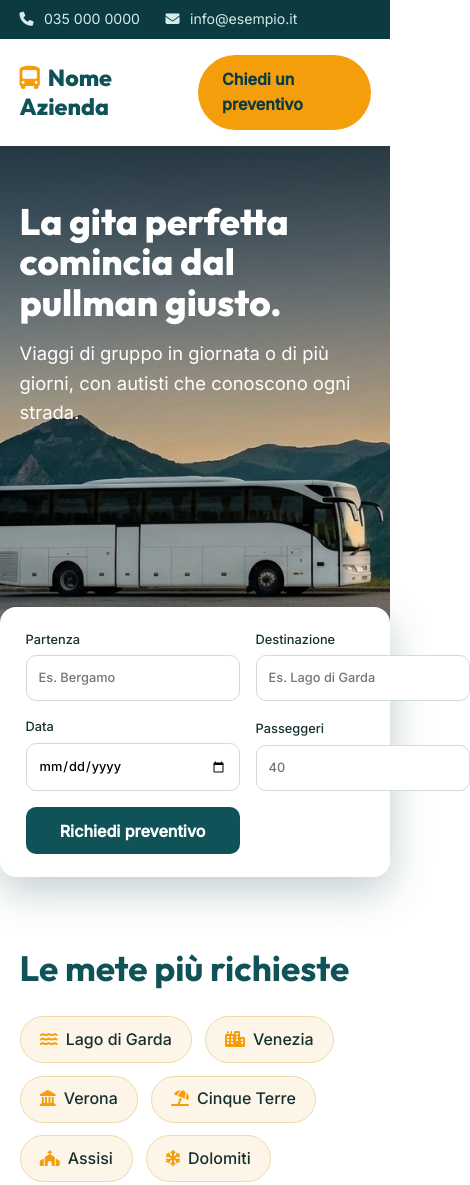
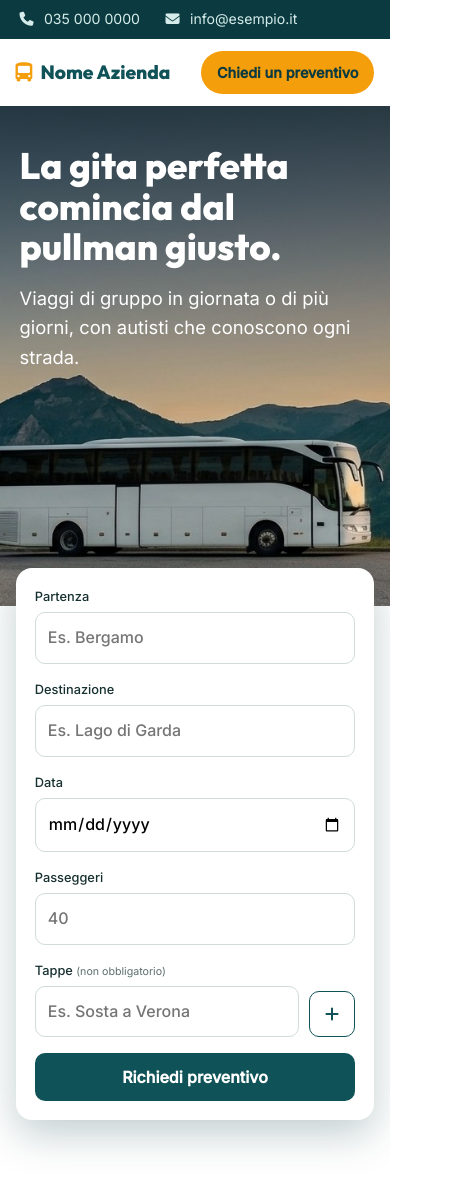
Before and after one commit to pixellegendlc-hash/siti-prova, a plain HTML site: page sito-b/index.html in a window 390 px wide. Shown: the top 1185 px of the page, 470 px wide, since content can reach past the window. Drawn offline with Linux system fonts and the light colour scheme.

Commit message:
Add files via upload

```diff
--- a/sito-b/home-b.css
+++ b/sito-b/home-b.css
@@ -291,3 +291,98 @@ footer b {
     height: 500px;
   }
 }
+
+/* ---- Modulo preventivo: tappe facoltative + correzioni per telefono ---- */
+body {
+  overflow-x: hidden;
+}
+.quote > * {
+  min-width: 0;
+}
+.quote input {
+  width: 100%;
+  min-width: 0;
+  min-height: 2.9rem;
+  font-size: 1rem;
+  -webkit-appearance: none;
+  appearance: none;
+}
+.tappe {
+  grid-column: 1/-1;
+  display: flex;
+  flex-direction: column;
+  gap: 0.7rem;
+}
+.tappa {
+  display: flex;
+  gap: 0.6rem;
+  align-items: flex-end;
+}
+.tappa label {
+  flex: 1;
+  min-width: 0;
+}
+.tappa small {
+  font-weight: 400;
+  opacity: 0.7;
+}
+.quote .piu,
+.quote .meno {
+  flex: none;
+  width: 2.9rem;
+  height: 2.9rem;
+  padding: 0;
+  cursor: pointer;
+  display: grid;
+  place-items: center;
+  font-size: 1rem;
+}
+.quote {
+  grid-template-columns: repeat(4, 1fr);
+}
+.quote button[type="submit"] {
+  grid-column: 1/-1;
+  justify-self: start;
+}
+.quote .piu,
+.quote .meno {
+  background: #fff;
+  color: var(--teal);
+  border: 1.5px solid var(--teal);
+  border-radius: 10px;
+}
+.quote .piu:hover,
+.quote .meno:hover {
+  background: var(--arancio);
+  border-color: var(--arancio);
+  color: var(--teal2);
+}
+@media (max-width: 600px) {
+  .nav {
+    gap: 1rem;
+    padding: 0.8rem 4vw;
+  }
+  .cta {
+    padding: 0.6rem 1rem;
+    font-size: 0.9rem;
+  }
+  .logo {
+    font-size: 1.2rem;
+  }
+  .hero-c {
+    padding: 2.5rem 5vw;
+  }
+  .quote-wrap {
+    margin: -2.4rem 4vw 0;
+    padding: 1.2rem;
+  }
+  .quote {
+    grid-template-columns: 1fr;
+  }
+  .quote button[type="submit"] {
+    justify-self: stretch;
+  }
+  .sez h2 {
+    font-size: 1.8rem;
+  }
+}
--- a/sito-b/index.html
+++ b/sito-b/index.html
@@ -40,8 +40,19 @@
         <label>Partenza<input name="partenza" placeholder="Es. Bergamo" /></label
         ><label>Destinazione<input name="destinazione" placeholder="Es. Lago di Garda" /></label
         ><label>Data<input type="date" name="data" /></label
-        ><label>Passeggeri<input type="number" min="1" name="passeggeri" placeholder="40" /></label
-        ><button type="submit">Richiedi preventivo</button>
+        ><label>Passeggeri<input type="number" min="1" name="passeggeri" placeholder="40" /></label>
+        <div class="tappe" id="tappe">
+          <div class="tappa">
+            <label
+              ><span class="t">Tappe <small>(non obbligatorio)</small></span
+              ><input name="tappa1" placeholder="Es. Sosta a Verona"
+            /></label>
+            <button type="button" class="piu" aria-label="Aggiungi un’altra tappa">
+              <i class="fa-solid fa-plus"></i>
+            </button>
+          </div>
+        </div>
+        <button type="submit">Richiedi preventivo</button>
       </form>
     </div>
     <section id="mete" class="sez">
@@ -147,5 +158,6 @@
       </div>
       <p class="copy">© Nome Azienda · Pagina di prova</p>
     </footer>
+    <script src="preventivo.js"></script>
   </body>
 </html>
--- /dev/null
+++ b/sito-b/preventivo.js
@@ -0,0 +1,30 @@
+// Tappe facoltative nel modulo preventivo: il pulsante + aggiunge uno slot, × lo rimuove.
+(() => {
+  const box = document.getElementById("tappe");
+  if (!box) return;
+
+  const aggiorna = () => {
+    box.querySelectorAll(".tappa.extra").forEach((riga, i) => {
+      riga.querySelector(".t").textContent = `Tappa ${i + 2}`;
+      riga.querySelector("input").name = `tappa${i + 2}`;
+    });
+  };
+
+  box.querySelector(".piu").addEventListener("click", () => {
+    const riga = document.createElement("div");
+    riga.className = "tappa extra";
+    riga.innerHTML =
+      '<label><span class="t"></span><input placeholder="Es. Sosta a Verona"></label>' +
+      '<button type="button" class="meno" aria-label="Rimuovi questa tappa"><i class="fa-solid fa-xmark"></i></button>';
+    box.appendChild(riga);
+    aggiorna();
+    riga.querySelector("input").focus();
+  });
+
+  box.addEventListener("click", (e) => {
+    const meno = e.target.closest(".meno");
+    if (!meno) return;
+    meno.closest(".tappa").remove();
+    aggiorna();
+  });
+})();
```
